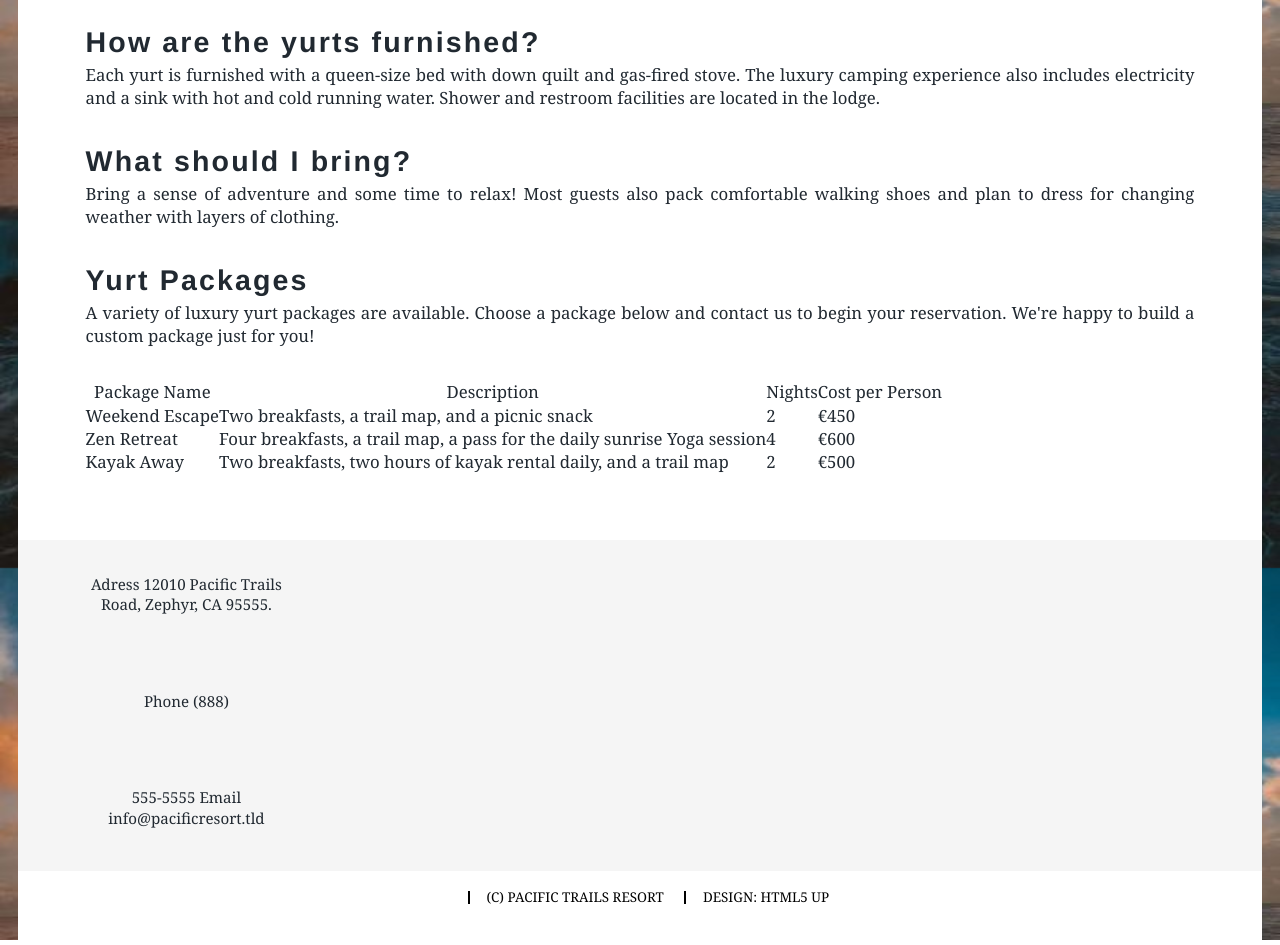
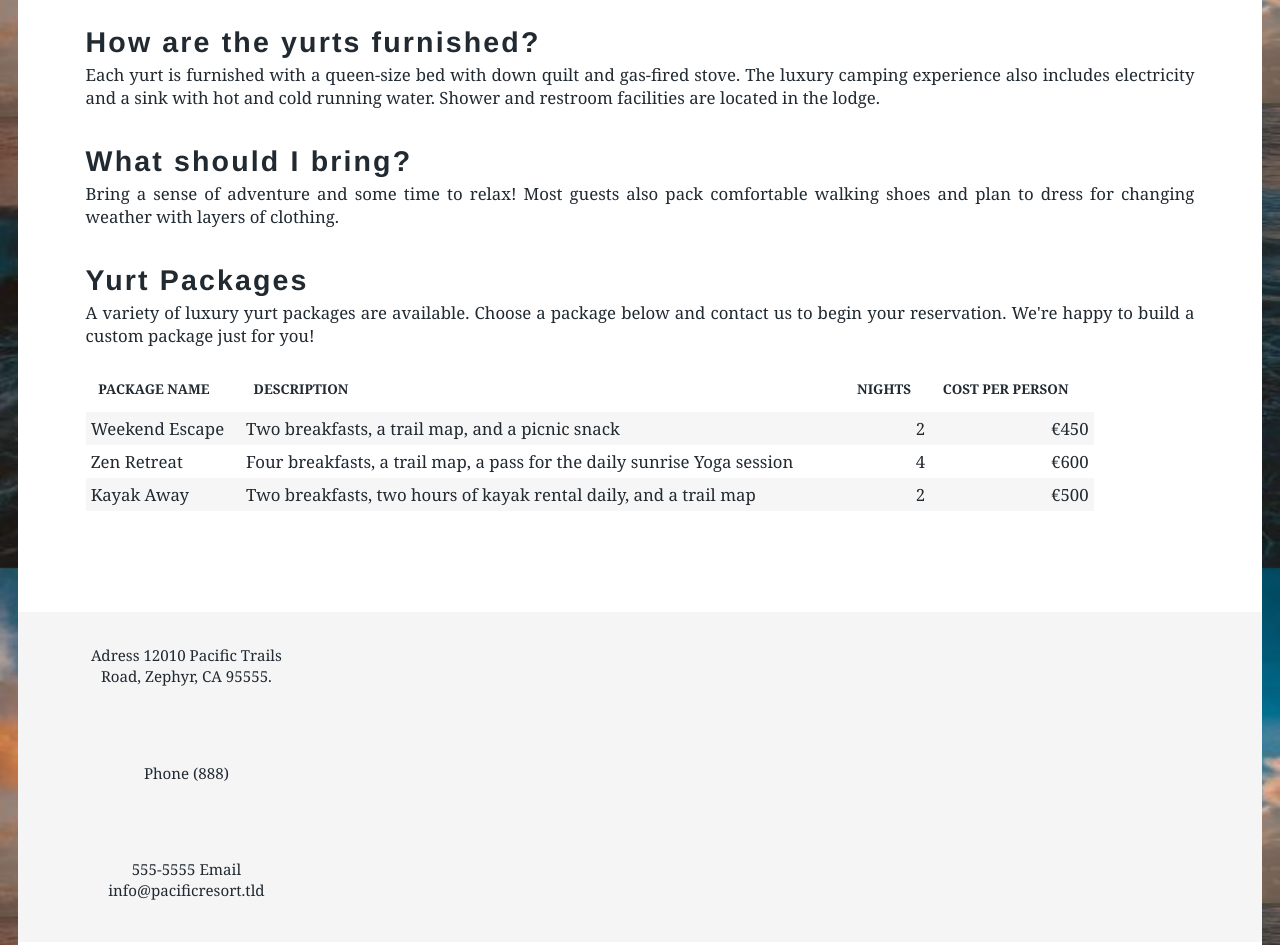
Before and after one commit to micketorndahl/Pacific-Trails-Resort, a plain HTML site: page html/yurt.html in a window 1280 px wide. Shown: the part 1032-1977 px from the top of the page. Drawn offline with Linux system fonts and the light colour scheme; files that its build step writes are made by us from their sources; files whose address does not match are found by name.

Commit message:
add table style, classes and fixing broken paths for css

```diff
--- a/css/main.css
+++ b/css/main.css
@@ -105,6 +105,38 @@ section ul {
   line-height: 2;
 }
 
+/* Table */
+
+table {
+  width: 100%;
+  max-width: 60rem;
+  margin-bottom: 2rem;
+}
+
+th {
+  color: #212931;
+  font-weight: bold;
+  font-size: 0.8rem;
+  padding: 0.75rem;
+  padding-top: 0;
+  text-align: left;
+  text-transform: uppercase;
+}
+
+td {
+  padding: 0.3rem;
+}
+
+tbody tr:nth-of-type(odd) {
+  background-color: rgba(220, 220, 220, 0.25);
+}
+
+td.right {
+  text-align: right;
+}
+
+/* Footer */
+
 footer {
   background-color: #f5f5f5;
 }
--- a/html/activities.html
+++ b/html/activities.html
@@ -8,10 +8,10 @@
   <meta name="viewport"
         content="width=device-width, initial-scale=1.0" />
   <link rel="stylesheet"
-        href="css/reset.css" />
+        href="../css/reset.css" />
   <link rel="stylesheet"
-        href="..css/main.css" />
-  <link href="images/favicon.ico"
+        href="../css/main.css" />
+  <link href="../images/favicon.ico"
         rel="icon">
   <title>Pacific Trails Resort</title>
 </head>
--- a/html/yurt.html
+++ b/html/yurt.html
@@ -8,10 +8,10 @@
   <meta name="viewport"
         content="width=device-width, initial-scale=1.0" />
   <link rel="stylesheet"
-        href="css/reset.css" />
+        href="../css/reset.css" />
   <link rel="stylesheet"
-        href="..css/main.css" />
-  <link href="images/favicon.ico"
+        href="../css/main.css" />
+  <link href="../images/favicon.ico"
         rel="icon">
   <title>Pacific Trails Resort</title>
 </head>
@@ -91,20 +91,26 @@
             <tr>
               <td headers="Package">Weekend Escape</td>
               <td headers="Description">Two breakfasts, a trail map, and a picnic snack</td>
-              <td headers="Nights">2</td>
-              <td headers="Cost">€450</td>
+              <td headers="Nights"
+                  class="right">2</td>
+              <td headers="Cost"
+                  class="right">€450</td>
             </tr>
             <tr>
               <td headers="Package">Zen Retreat</td>
               <td headers="Description">Four breakfasts, a trail map, a pass for the daily sunrise Yoga session</td>
-              <td headers="Nights">4</td>
-              <td headers="Cost">€600</td>
+              <td headers="Nights"
+                  class="right">4</td>
+              <td headers="Cost"
+                  class="right">€600</td>
             </tr>
             <tr>
               <td headers="Package">Kayak Away</td>
               <td headers="Description">Two breakfasts, two hours of kayak rental daily, and a trail map</td>
-              <td headers="Nights">2</td>
-              <td headers="Cost">€500</td>
+              <td headers="Nights"
+                  class="right">2</td>
+              <td headers="Cost"
+                  class="right">€500</td>
             </tr>
 
 
```
Also changed, not shown: html/reservations.html (+3 -3 lines), html/thanks.html (+3 -3 lines).
